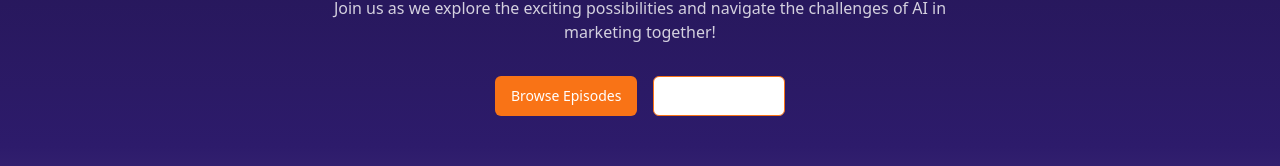
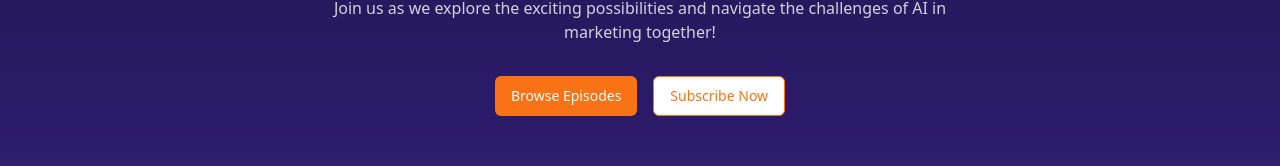
Before and after one commit to thedigitalpop/cosmic-ai-navigator-station, a React (Vite) app: page /about in a window 1280 px wide. Shown: the part 1854-2020 px from the top of the page. Built offline with nearby package versions, Linux system fonts and the light colour scheme.

Commit message:
Fix: About page text color
The text color on the About page was still black and has been updated to orange.

```diff
--- a/src/pages/About.tsx
+++ b/src/pages/About.tsx
@@ -170,7 +170,7 @@ const About = () => {
               <Button
                 onClick={() => navigate('/subscribe')}
                 variant="outline"
-                className="border-bright-orange text-white hover:bg-bright-orange/10"
+                className="border-bright-orange text-bright-orange hover:bg-bright-orange/10"
               >
                 Subscribe Now
               </Button>
```
